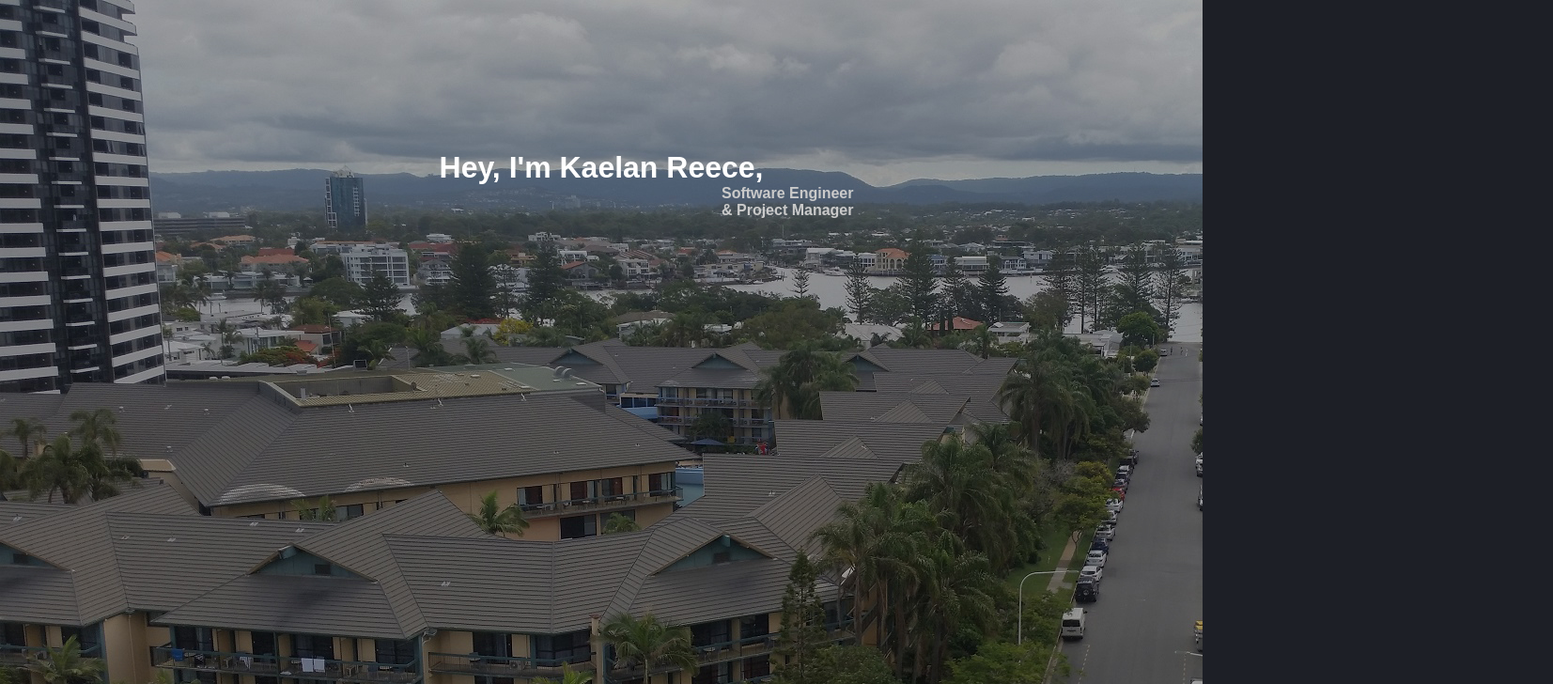
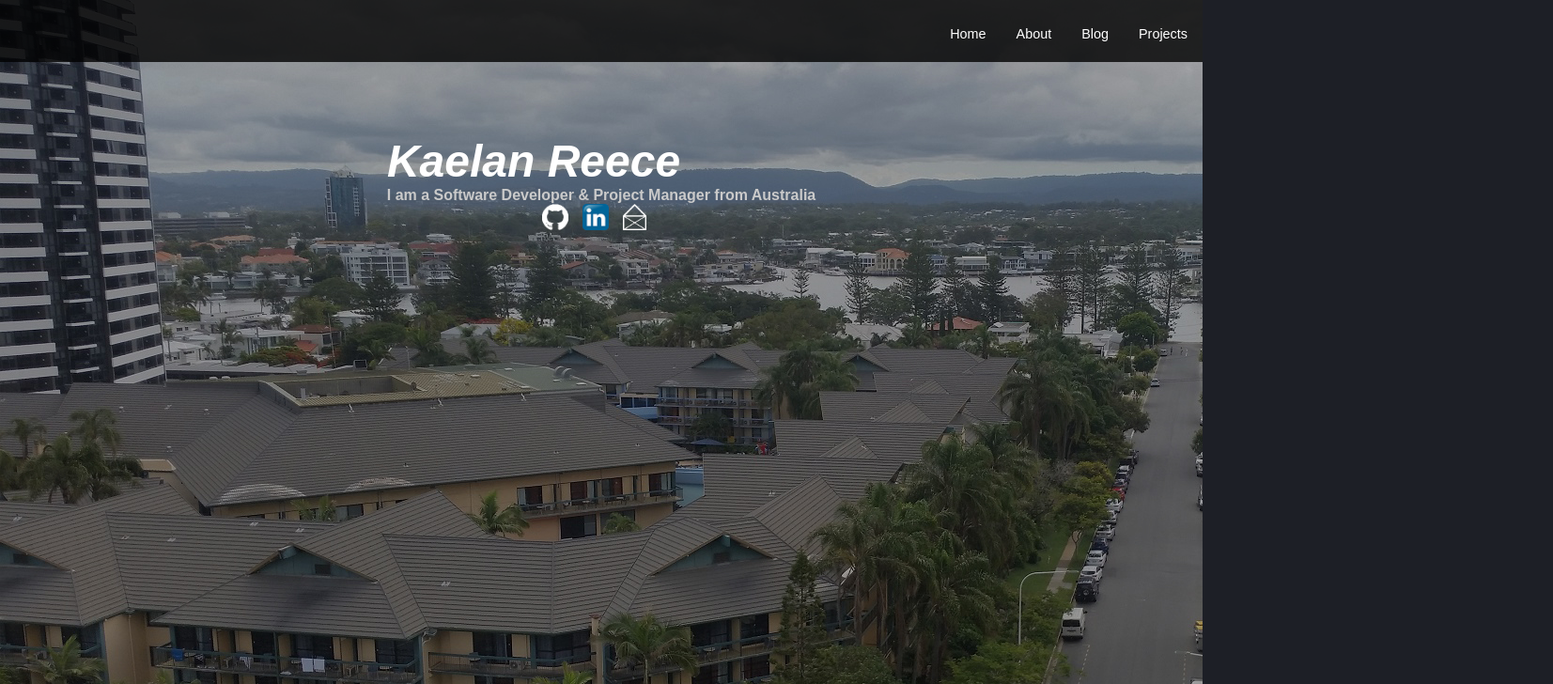
Before and after one commit to kaelanhr/PortfolioSite, a React (Create React App) app in the folder Client/: page / in a window 1280 px wide. Shown: the top 728 px of the page at 94% size, 1653 px wide, since content can reach past the window. Built offline with nearby package versions, Linux system fonts and the light colour scheme; no server answers.

Commit message:
scss files for homepage and navigation bar components.  New Navigation Bar has been implemented. Updated homepage title

```diff
--- a/Client/src/App.scss
+++ b/Client/src/App.scss
@@ -1,4 +1,6 @@
 @import "scss/About.scss";
+@import "scss/NavigationBar.scss";
+@import "scss/HomePage.scss";
 
 $HomeLeftPadding: 48em;
 
@@ -27,40 +29,8 @@ body {
 	margin: 0px;
 }
 
-#home-slide {
-	background-image: url("/Images/Backgrounds/gc_2.jpg");
-	width: 100%;
-	height: 67em;
-
-	h1 {
-		font-size: xx-large;
-	}
-	span {
-		color: rgb(202, 202, 202);
-		text-align: center;
-		font-weight: bold;
-		font-size: medium;
-		padding-left: $HomeLeftPadding;
-	}
-	.expand-icon {
-		height: 2.5em;
-		padding-top: 45em;
-	}
-	.centered-icon {
-		text-align: center;
-	}
-}
-
 h2 {
 	color: #16398b;
-}
-
-h1 {
-	color: white;
-	text-align: center;
-	margin: 0px;
-	padding-top: 5em;
-	font-size: 2em;
 }
 
 .App-header {
@@ -90,66 +60,6 @@ h1 {
 .social-media-link {
 	height: 28px;
 	padding-right: 15px;
-}
-
-.nav-item {
-	font-size: 0.9rem;
-	padding-bottom: 0.5rem;
-	list-style: none;
-}
-
-.nav-item:first-of-type {
-	padding-top: 1rem;
-}
-
-.nav-item:last-of-type {
-	padding-bottom: 1rem;
-}
-
-.nav-item a {
-	color: #d7d7d7;
-	border-radius: 4px;
-	height: 3rem;
-	display: flex;
-	align-items: center;
-	line-height: 3rem;
-	text-decoration: none;
-	display: block;
-	padding-left: 15px;
-}
-
-.nav-item a.active {
-	background-color: rgba(255, 255, 255, 0.25);
-	color: white;
-}
-
-.nav-item a:hover {
-	background-color: rgba(255, 255, 255, 0.1);
-	color: white;
-}
-
-.sidebar {
-	//   height: 100%; /* Full-height: remove this if you want "auto" height */
-	//   width: 160px; /* Set the width of the sidebar */
-	position: fixed; /* Fixed Sidebar (stay in place on scroll) */
-	z-index: 1; /* Stay on top */
-	//   top: 0; /* Stay at the top */
-	//   left: 0;
-
-	overflow-x: hidden; /* Disable horizontal scroll */
-	padding-top: 20px;
-	/* width: 250px;
-	height: 100vh;
-	position: sticky;
-	top: 0; */
-	//   background-color: rgb(9, 17, 34);
-	background-color: rgba(255, 255, 255, 0.15);
-	padding-bottom: 20px;
-	border-radius: 100px;
-
-	top: 50%;
-	-ms-transform: translateY(-50%);
-	transform: translateY(-50%);
 }
 
 .collapsed {
@@ -202,6 +112,15 @@ label::before {
 	color: black;
 }
 
+.page-content {
+	top: 10em;
+	display: block;
+	position: relative;
+	background-color: rgba(0, 0, 0, 0.4);
+	margin-left: 8em;
+	margin-right: 8em;
+}
+
 /* Style page content */
 .main-content {
 	margin-left: 160px; /* Same as the width of the sidebar */
--- a/Client/src/Components/Navigation/NavigationBar.tsx
+++ b/Client/src/Components/Navigation/NavigationBar.tsx
@@ -16,6 +16,7 @@ interface IState {
 
 interface NavBarProps {
 	displayNavBar: boolean;
+	displayHeader: boolean;
 }
 
 @observer
@@ -30,15 +31,15 @@ export default class NavigationBar extends Component<NavBarProps, IState> {
 	}
 
 	render() {
-		let navClassName = "sidebar";
+		let navClassName = "nav-bar";
 		if (!this.props.displayNavBar) {
 			navClassName += " collapsed";
 		}
 		let navItems: NavItemProps[] = [
+			{ linkUrl: "projects", displayName: "Projects", isDisplayed: true },
+			{ linkUrl: "blog", displayName: "Blog", isDisplayed: true },
+			{ linkUrl: "about", displayName: "About", isDisplayed: true },
 			{ linkUrl: "", displayName: "Home", isDisplayed: true },
-			{ linkUrl: "about", displayName: "About", isDisplayed: true },
-			{ linkUrl: "blog", displayName: "Blog", isDisplayed: true },
-			{ linkUrl: "projects", displayName: "Projects", isDisplayed: true },
 			{
 				linkUrl: "admin",
 				displayName: "Admin",
@@ -59,10 +60,10 @@ export default class NavigationBar extends Component<NavBarProps, IState> {
 					isDisplayed={link.isDisplayed}
 				/>
 			));
-
 		return (
 			<>
 				<div className={navClassName}>
+					<h1>{this.props.displayHeader ? "Kaelan Reece" : ""}</h1>
 					<ul>{htmlLinks}</ul>
 				</div>
 			</>
--- a/Client/src/Pages/About.tsx
+++ b/Client/src/Pages/About.tsx
@@ -1,7 +1,7 @@
 import { observable } from "mobx";
 import { observer } from "mobx-react";
 import React, { Component, PureComponent } from "react";
-import { ExternalLink } from '../Components/Links/ExternalLinks';
+import { ExternalLink } from "../Components/Links/ExternalLinks";
 import SocialMediaLinks from "../Components/Links/SocialMediaLinks";
 import { Tab, TabSet } from "../Components/Tabs/TabSet";
 
--- a/Client/src/Pages/Home.tsx
+++ b/Client/src/Pages/Home.tsx
@@ -1,5 +1,6 @@
 import { observer } from "mobx-react";
 import React, { Component } from "react";
+import SocialMediaLinks from "../Components/Links/SocialMediaLinks";
 
 @observer
 export default class Home extends Component {
@@ -10,11 +11,15 @@ export default class Home extends Component {
 	render() {
 		return (
 			<>
-				<h1>Hey, I'm Kaelan Reece,</h1>
-				<div>
-					<span>Software Engineer</span>
+				<h1>
+					<i>Kaelan Reece</i>
+				</h1>
+				<div className="subtitle">
+					<span>
+						I am a Software Developer & Project Manager from Australia
+					</span>
 					<br />
-					<span>& Project Manager</span>
+					<SocialMediaLinks />
 				</div>
 			</>
 		);
--- a/Client/src/Pages/Routing/RoutPages.tsx
+++ b/Client/src/Pages/Routing/RoutPages.tsx
@@ -1,6 +1,6 @@
 import React, { Component } from "react";
 import { Route, Switch } from "react-router";
-import { HashLink as Link } from "react-router-hash-link";
+import NavigationBar from "../../Components/Navigation/NavigationBar";
 import About from "../../Pages/About";
 import Admin from "../../Pages/Admin";
 import Blog from "../../Pages/Blog/Blog";
@@ -16,22 +16,18 @@ export default class RoutPages extends Component {
 		return (
 			<Switch>
 				<Route exact path="/">
+					<NavigationBar displayNavBar={true} displayHeader={false} />
 					<div id="home-slide">
 						<Home />
-						<div className="centered-icon">
-							<Link to="/#about-content">
-								<img className="expand-icon" src="/Icons/Down-Icon.svg" />
-							</Link>
-						</div>
-					</div>
-					<div id="about-slide">
-						<div className="home-page-content">
-							<About />
-						</div>
 					</div>
 				</Route>
-
+				<Route>
+					<NavigationBar displayNavBar={true} displayHeader={true} />
+					<Switch>
 						<div className="page-content">
+							<Route path="/about">
+								<Route component={About} />
+							</Route>
 							<Route path="/blog">
 								<Route component={Blog} />
 							</Route>
@@ -50,6 +46,8 @@ export default class RoutPages extends Component {
 						</div>
 						<Route component={NotFound} />
 					</Switch>
+				</Route>
+			</Switch>
 		);
 	}
 }
--- /dev/null
+++ b/Client/src/scss/HomePage.scss
@@ -0,0 +1,37 @@
+.main {
+	background-image: url("/Images/Backgrounds/gc_2.jpg");
+	width: 100%;
+	height: 67em;
+}
+
+#home-slide {
+	width: 100%;
+	height: 67em;
+
+	.subtitle {
+		text-align: center;
+	}
+
+	h1 {
+		font-size: xxx-large;
+		color: white;
+		text-align: center;
+		margin: 0px;
+		padding-top: 3em;
+		margin-right: 3em;
+	}
+
+	span {
+		color: rgb(202, 202, 202);
+		text-align: center;
+		font-weight: bold;
+		font-size: medium;
+	}
+	.expand-icon {
+		height: 2.5em;
+		padding-top: 45em;
+	}
+	.centered-icon {
+		text-align: center;
+	}
+}
--- /dev/null
+++ b/Client/src/scss/NavigationBar.scss
@@ -0,0 +1,39 @@
+.nav-bar {
+	list-style-type: none;
+	margin: 0;
+	padding: 0;
+	overflow: hidden;
+	background-color: (rgba($color: #000000, $alpha: 0.8));
+	top: 0;
+	position: fixed;
+	width: 100%;
+
+	h1 {
+		position: fixed;
+		padding-left: 12em;
+	}
+	li {
+		float: right;
+	}
+
+	li a {
+		display: block;
+		color: white;
+		padding: 14px 16px;
+		text-decoration: none;
+	}
+
+	li a:hover {
+		background-color: rgb(9, 239, 247);
+	}
+
+	.active {
+		background-color: #4caf50;
+	}
+
+	.nav-item {
+		font-size: 0.9rem;
+		padding-bottom: 0.5rem;
+		list-style: none;
+	}
+}
```
Lines whose indentation alone changed are shown as unchanged.
